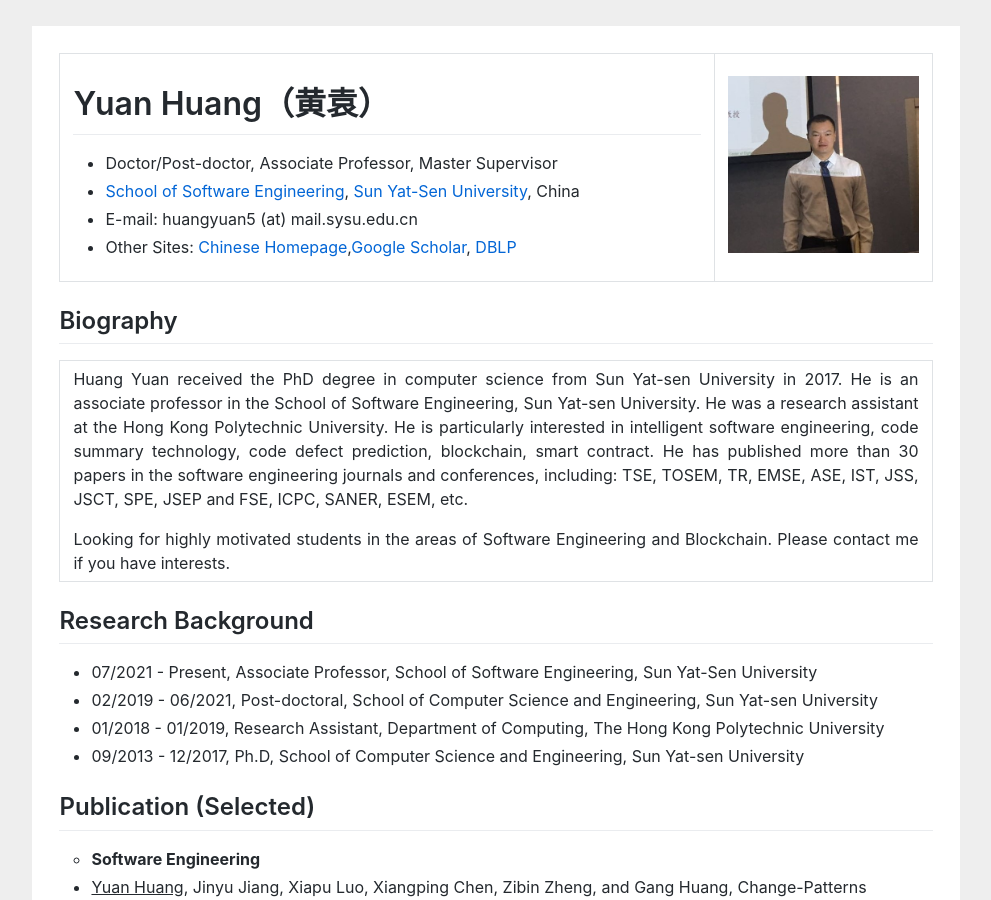
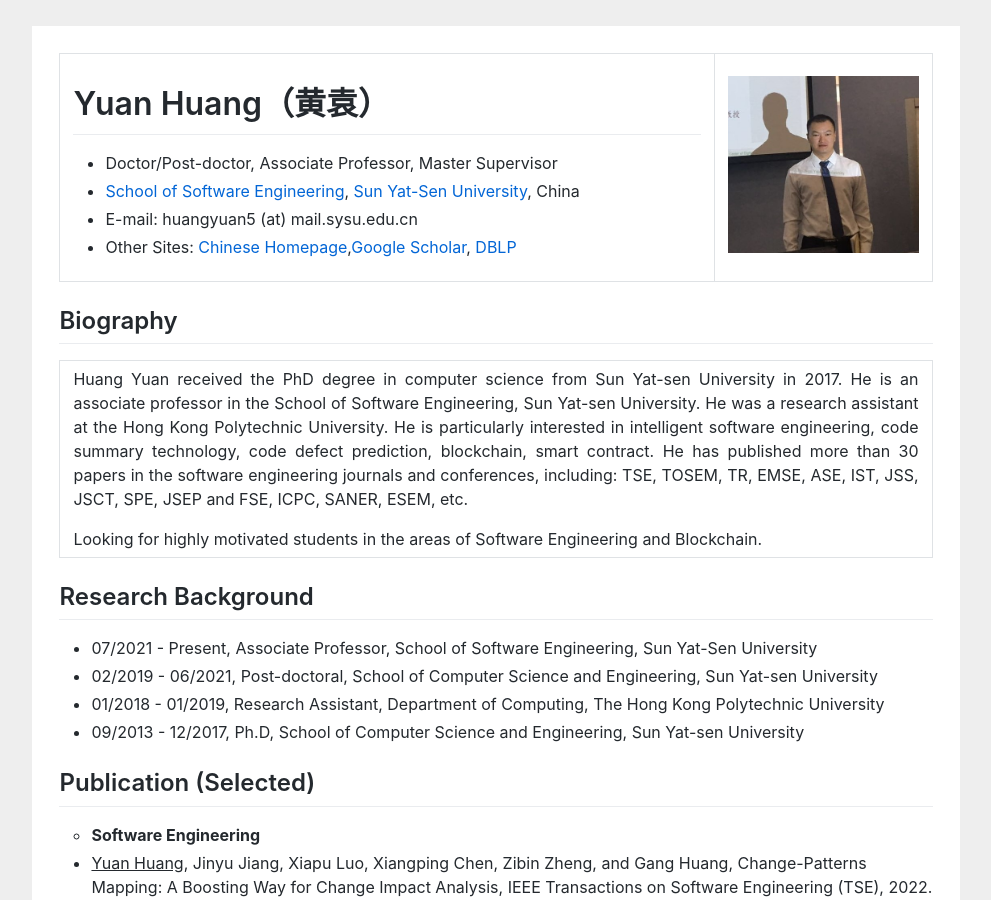
Before and after one commit to huangyuan-hy/huangyuan-hy.github.io, a Jekyll site: the page index.html, which Jekyll copies as it is, in a window 1280 px wide and 900 px high. Shown: the whole window, without its empty margins (144-1135 px from the left). Built offline with Jekyll 4.4.1, drawn with Linux system fonts in a browser that asks for light colours.

Commit message:
Update index.html

```diff
--- a/index.html
+++ b/index.html
@@ -65,7 +65,7 @@ gtag('config', 'UA-158965281-1');
 						Huang Yuan received the PhD degree in computer science from Sun Yat-sen University in 2017. He is an associate professor in the School of Software Engineering, Sun Yat-sen University. He was a  research assistant at the Hong Kong Polytechnic University. He is particularly interested in intelligent software engineering, code summary technology, code defect prediction, blockchain, smart contract. He has published more than 30 papers in the software engineering journals and conferences, including: TSE, TOSEM, TR, EMSE, ASE, IST, JSS, JSCT, SPE, JSEP and FSE, ICPC, SANER, ESEM, etc.
 						</p>
 						<div class="red">
-						Looking for highly motivated students in the areas of Software Engineering and Blockchain. Please contact me if you have interests.
+						Looking for highly motivated students in the areas of Software Engineering and Blockchain.
 						</div>
 
 					</td>
```
